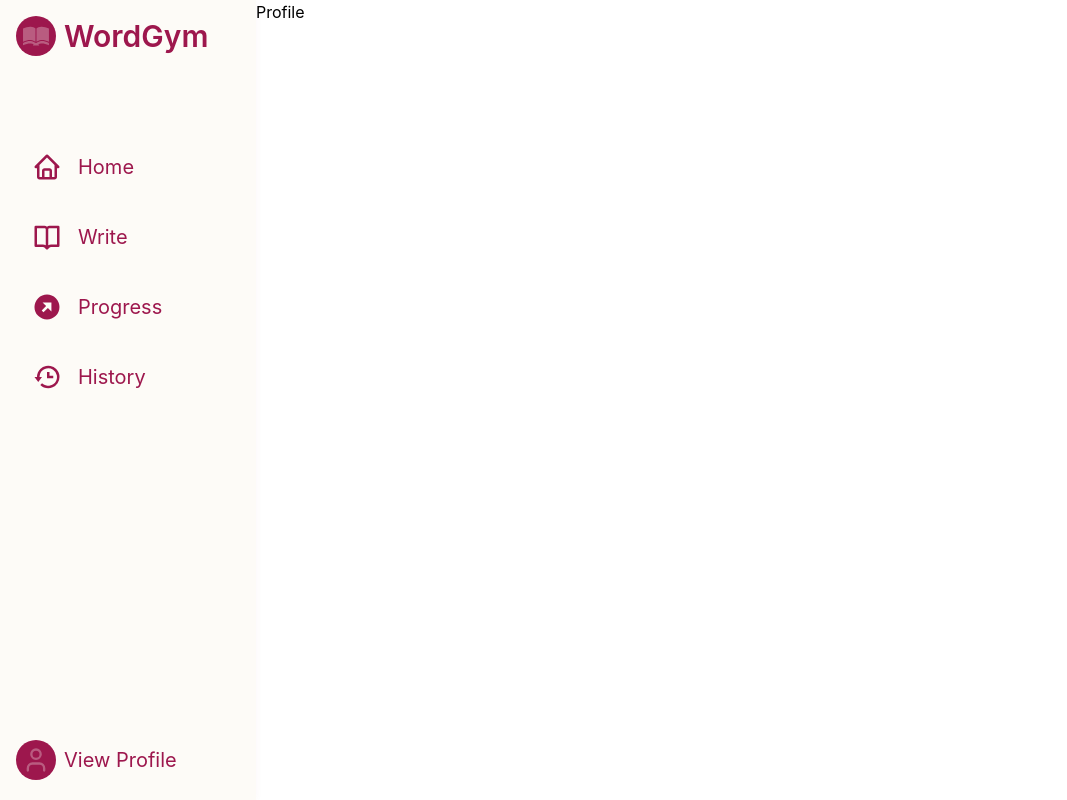
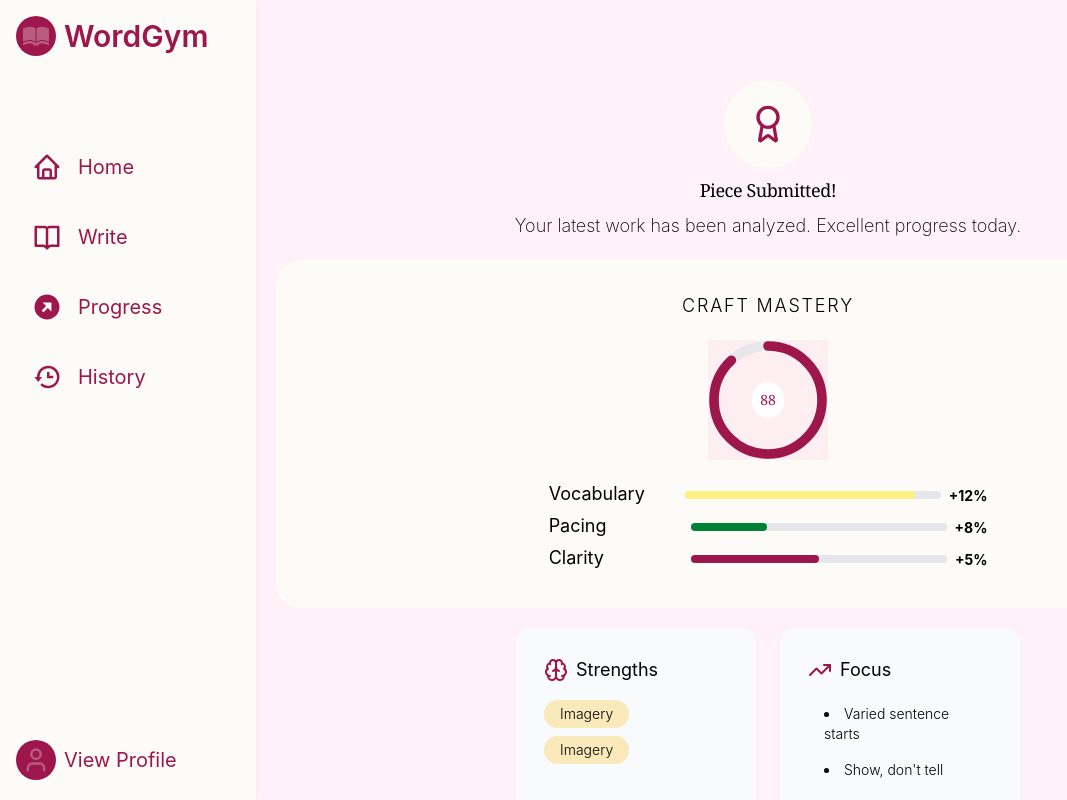
Before and after one commit to Maryam-Ibikunle/word-gym, a React (Vite) app: page /profile in a window 1280 px wide. Shown: the whole page, without its empty margins (0-1067 px from the left). Built offline with nearby package versions, Linux system fonts and the light colour scheme.

Commit message:
Analysis

```diff
--- a/src/component/progress/Indicator.jsx
+++ b/src/component/progress/Indicator.jsx
@@ -1,8 +1,8 @@
 import React from 'react'
-import { Sparkles } from 'lucide-react';
 
-const Indicator = () => {
-    const percentage = 78;
+
+const Indicator = ({percentage, centerIcon}) => {
+
     const radius = 45;
     const circumference = 2 * Math.PI * radius;
     const offset = circumference - (percentage / 100) * circumference;
@@ -32,7 +32,8 @@ const Indicator = () => {
                 />
             </svg>
             <div className="absolute inset-0 flex items-center justify-center">
-                <Sparkles fill='#9d174d' color='#e5e7eb'/>
+                {/* <c /> */}
+                {centerIcon}
             </div>
         </div>
         )
--- a/src/component/ui/Progressbar.jsx
+++ b/src/component/ui/Progressbar.jsx
@@ -0,0 +1,13 @@
+import React from 'react'
+
+const Progressbar = ({progress, color}) => {
+
+  return (
+    <div className="relative w-30 md:w-64 h-8">
+        <div className="absolute top-1/3 w-full h-2 bg-gray-200 rounded-full " />
+        <div className={`absolute top-1/3 h-2 ${color} rounded-full`} style={{ width: `${progress}%` }}/>
+    </div>
+  )
+}
+
+export default Progressbar
--- a/src/pages/Profile.jsx
+++ b/src/pages/Profile.jsx
@@ -1,8 +1,87 @@
 import React from 'react'
+import { Award, Brain, TrendingUp } from 'lucide-react'
+import Indicator from '../component/progress/Indicator'
+import Progressbar from '../component/ui/Progressbar'
 
 const Profile = () => {
+
+  const grade = "Excellent"
+  const score = 88
   return (
-    <div>Profile</div>
+    <main className='bg-tertiary/10 flex flex-col items-center gap-5 relative my-16 lg:mt-0 md:pt-20 p-5 min-h-screen md:text-lg font-sans'>
+      <section className='flex flex-col items-center gap-2'>
+        <div className='p-6 bg-background rounded-full'>
+          <Award className='h-10 w-auto text-primary'/>
+        </div>
+        <p className='font-serif tracking-tight'>Piece Submitted!</p>
+        <p className='font-extralight'>Your latest work has been analyzed. {grade} progress today.</p>
+      </section>
+
+      <section className='flex flex-col items-center gap-5 bg-background rounded-3xl w-full p-8'>
+        <p className='uppercase font-light tracking-widest'>Craft mastery</p>
+        <div className='w-fit h-fit bg-tertiary/10'>
+          <Indicator centerIcon={<p className='text-primary text-sm bg-white p-2 rounded-full font-serif'>{score}</p>} percentage={score}/>
+        </div>
+        <div className='flex flex-col items-stretch'>
+          <div className='flex flex-row gap-10 justify-between px-10'>
+            <span>Vocabulary</span>
+            <div className='inline-flex items-center gap-2 justify-between'>
+              <Progressbar progress={90} color={"bg-yellow-200"}/>
+              <span className='font-bold text-sm'>+12%</span>
+            </div>
+          </div>
+          <div className='flex flex-row gap-10 justify-between px-10'>
+            <span>Pacing</span>
+            <div className='inline-flex items-center gap-2 justify-between'>
+              <Progressbar progress={30} color={"bg-green-700"}/>
+              <span className='font-bold text-sm'>+8%</span>
+            </div>
+          </div>
+          <div className='flex flex-row gap-10 justify-between px-10'>
+            <span>Clarity</span>
+            <div className='inline-flex items-center gap-2 justify-between'>
+              <Progressbar progress={50} color={"bg-primary"}/>
+              <span className='font-bold text-sm'>+5%</span>
+            </div>
+          </div>
+        </div>
+      </section>
+      <section className='flex flex-row gap-6'>
+        <div className='bg-gray-50 p-7 flex flex-col rounded-2xl gap-4 w-auto md:w-60'>
+          <div className='inline-flex gap-2 items-center'>
+            <Brain className='text-primary'/>
+            <span>Strengths</span>
+          </div>
+          <div>
+            <div className='w-fit px-4 p-1 rounded-2xl font-light text-sm bg-secondary/30 flex items-center justify-center mb-2'>
+              <p>Imagery</p>
+            </div>
+            <div className='w-fit px-4 p-1 rounded-2xl font-light text-sm bg-secondary/30 flex items-center justify-center mt-1'>
+              <p>Imagery</p>
+            </div>
+          </div>
+        </div>
+        <div className='bg-gray-50 p-7 flex flex-col rounded-2xl gap-4 w-auto md:w-60'>
+          <div className='inline-flex gap-2 items-center'>
+            <TrendingUp className='text-primary'/>
+            <span>Focus</span>
+          </div>
+          <div>
+            <div className='w-fit px-4 p-1 rounded-2xl font-light text-sm flex items-center justify-center mb-2'>
+              <li>Varied sentence starts</li>
+            </div>
+            <div className='w-fit px-4 p-1 rounded-2xl font-light text-sm flex items-center justify-center mt-1'>
+              <li>Show, don't tell</li>
+            </div>
+          </div>
+        </div>
+      </section>
+      <article className='relative bg-white rounded-2xl flex flex-col gap-3 items-center p-5 px-10 md:w-1/2'>
+        <div className='absolute w-8 h-8 rounded-full border-8 border-tertiary/20 top-2 left-7 '></div>
+        <i className='font-serif text-center'>"Your descriptive prose in the second paragraph created a truly visceral sense of place."</i>
+        <p className='font-light text-primary'>AI Editor Note</p>
+      </article>
+    </main>
   )
 }
 
--- a/src/pages/Progress.jsx
+++ b/src/pages/Progress.jsx
@@ -1,9 +1,11 @@
 import React from 'react';
 import Writingvolume from '../component/progress/Writingvolume';
 import Indicator from '../component/progress/Indicator';
+import { Sparkles } from 'lucide-react';
 import { Bird, KeyIcon, Tent } from 'lucide-react';
 
 const Progress = () => {
+  const percentage = 70
   return (
 
     <main className='bg-background flex flex-col relative my-16 lg:mt-0 md:pt-20 p-5 h-screen font-sans' >
@@ -18,7 +20,7 @@ const Progress = () => {
           <p className='text-primary font-serif'>78%</p>
           <p className='tracking-wider'>On track for 15k words</p>
         </div>
-        <div><Indicator/></div>
+        <div><Indicator percentage={percentage} centerIcon={<Sparkles fill='#9d174d' color='#e5e7eb'/>}/></div>
       </div>
 
       <div className='flex flex-col gap-4 my-5'>
@@ -31,10 +33,10 @@ const Progress = () => {
       <div className='my-5'>
         <h2 className='tracking-wider capitalize text-2xl font-extralight'>Trophy Room</h2>
         <div className='flex flex-wrap gap-4'>
-          <div className='bg-gray-100 p-6 w-fit rounded-3xl text-2xl capitalize inline-flex gap-4 items-center'><Bird/>Early Bird</div>
-          <div className='bg-gray-100 p-6 w-fit rounded-3xl text-2xl capitalize inline-flex gap-4 items-center'><KeyIcon/> Consistency Key</div>
-          <div className='bg-gray-100 p-6 w-fit rounded-3xl text-2xl capitalize inline-flex gap-4 items-center'><Tent/>10k pioneer</div>
-          <div className='bg-gray-100 p-6 w-fit rounded-3xl text-2xl capitalize inline-flex gap-4 items-center'>Early Bird</div>
+          <div className='bg-gray-100 p-6 w-fit rounded-3xl md:text-2xl capitalize inline-flex gap-4 items-center'><Bird/>Early Bird</div>
+          <div className='bg-gray-100 p-6 w-fit rounded-3xl md:text-2xl capitalize inline-flex gap-4 items-center'><KeyIcon/> Consistency Key</div>
+          <div className='bg-gray-100 p-6 w-fit rounded-3xl md:text-2xl capitalize inline-flex gap-4 items-center'><Tent/>10k pioneer</div>
+          <div className='bg-gray-100 p-6 w-fit rounded-3xl md:text-2xl capitalize inline-flex gap-4 items-center'>Early Bird</div>
 
         </div>
       </div>
```
